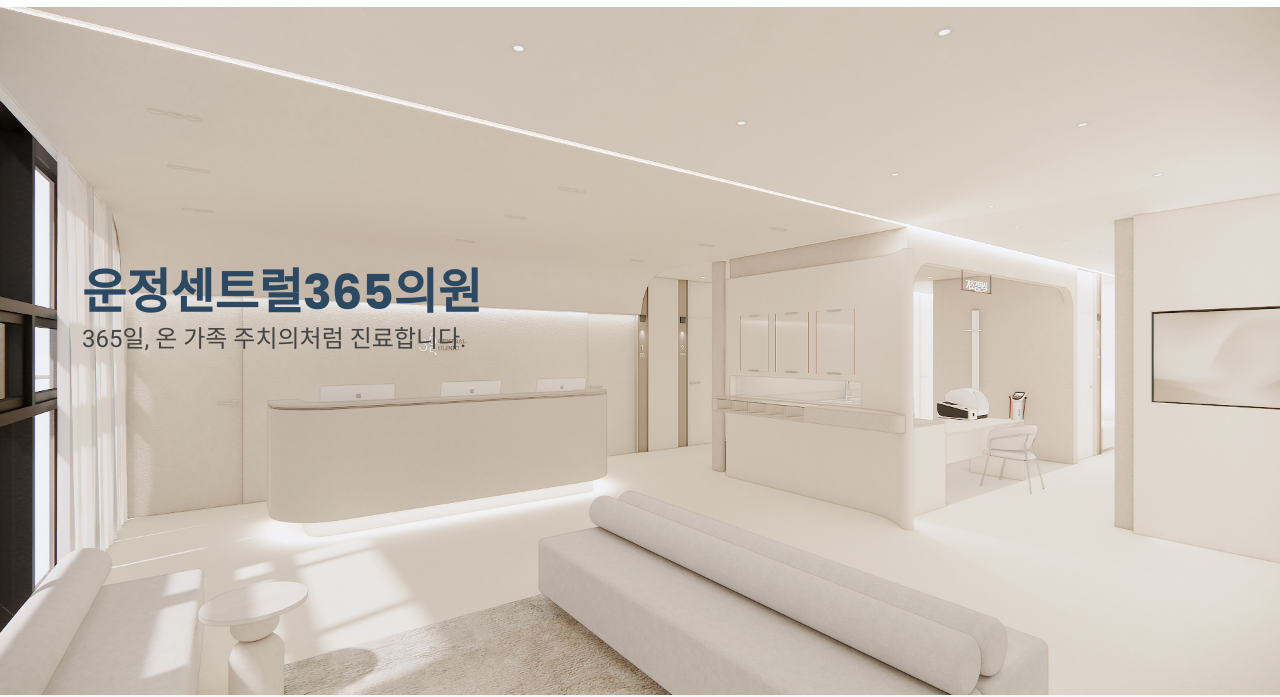
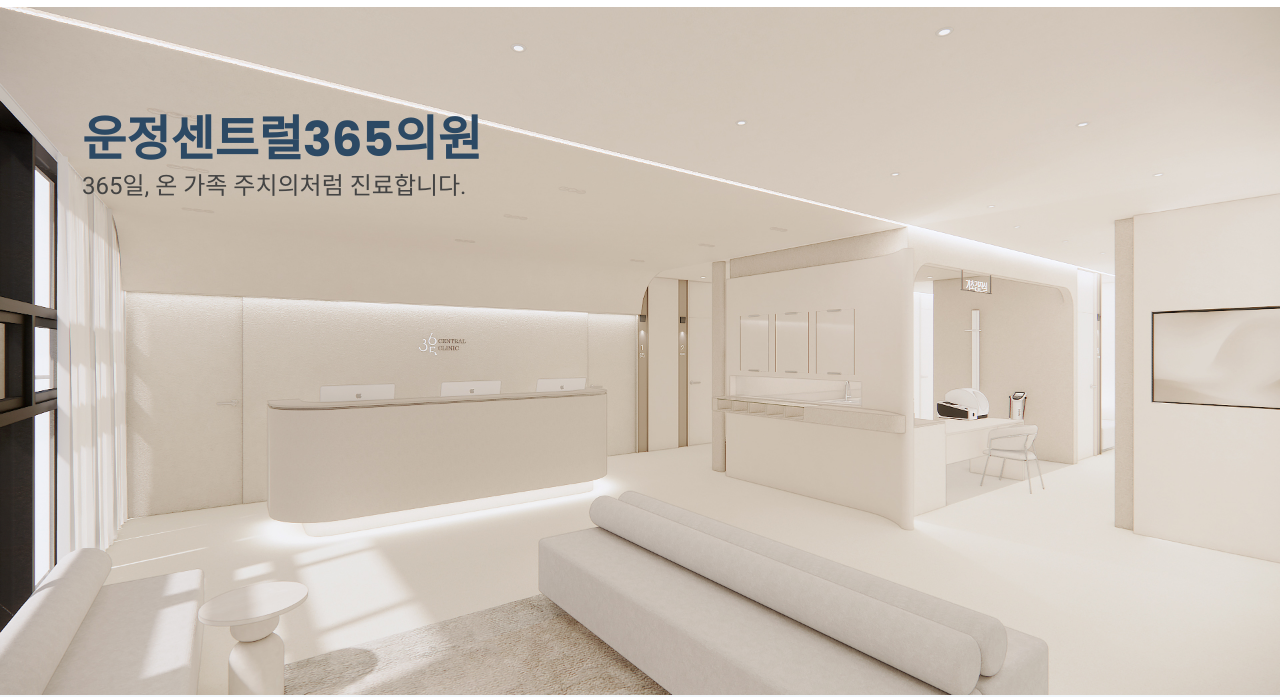
Before and after one commit to rvdmania77-ops/pyn771405, a plain HTML site: page index.html in a window 1280 px wide. Shown: the part 106-803 px from the top of the page. Drawn offline with Linux system fonts and the light colour scheme; a web font is replaced by a local one.

Commit message:
Update main.css

```diff
--- a/assets/css/main.css
+++ b/assets/css/main.css
@@ -1729,5 +1729,5 @@
 }
 
 .hero .welcome {
-  margin-top: -80px;
-}
+  margin-top: -240px;
+}
```
